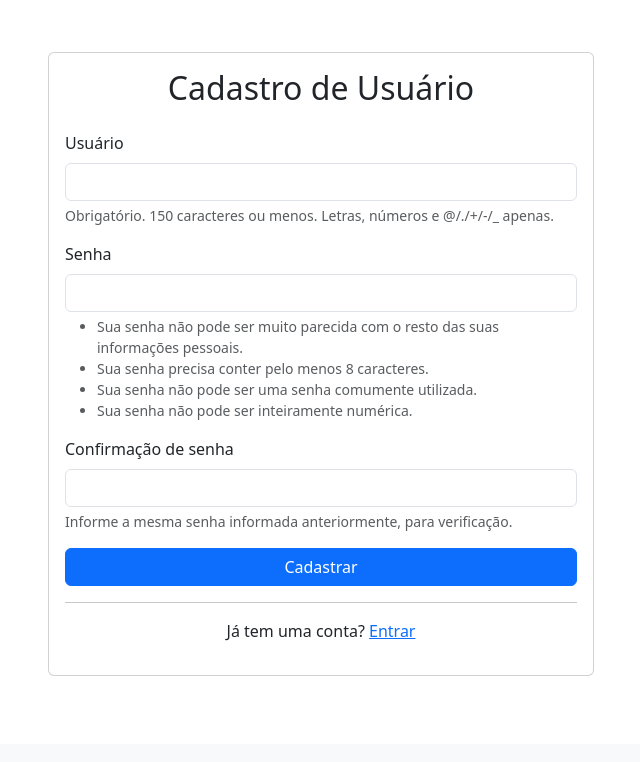
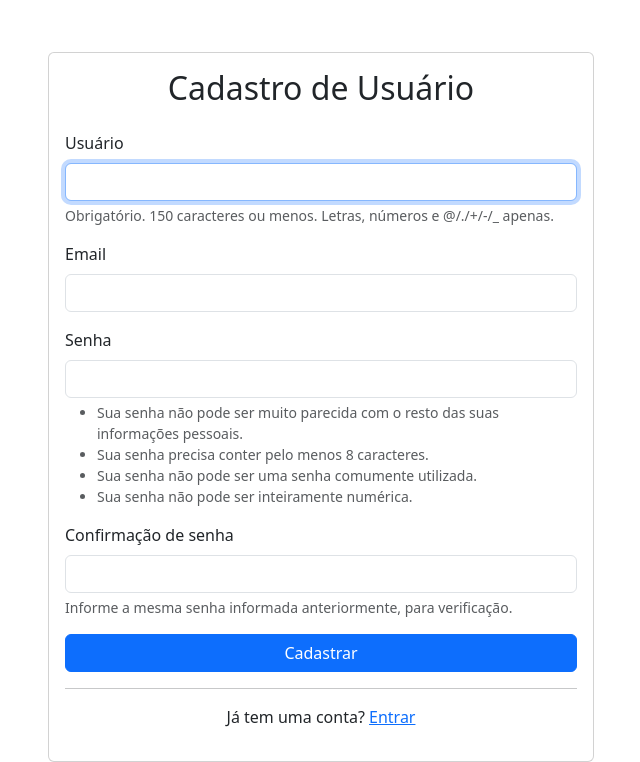
Before and after one commit to Pedro-A10/Monitoria_Academica, a Django app: page /registrar/ in a window 1280 px wide. Shown: the part 56-818 px from the top of the page, without its empty margins (319-959 px from the left). Before the commit the page ends 732 px from the top, so only its background shows below. Run offline with Django 5.2, Linux system fonts and the light colour scheme.

Commit message:
final ámem

```diff
--- a/contas/forms.py
+++ b/contas/forms.py
@@ -3,8 +3,38 @@ from django.contrib.auth.forms import UserCreationForm
 from django.contrib.auth.models import User
 
 class RegistroForm(UserCreationForm):
-    email = forms.EmailField(required=True)
+    email = forms.EmailField(required=True, label='Email')
 
     class Meta:
         model = User
         fields = ['username', 'email', 'password1', 'password2']
+
+    def clean(self):
+        cleaned_data = super().clean()
+        email = cleaned_data.get('email')
+        if email and User.objects.filter(email=email).exists():
+            self.add_error('email', 'Este email já está em uso.')
+        return cleaned_data
+
+    def save(self, commit=True):
+        user = super().save(commit=False)
+        user.email = self.cleaned_data.get('email')
+        if commit:
+            user.save()
+        return user
+
+    def __init__(self, *args, **kwargs):
+        super().__init__(*args, **kwargs)
+        for name, field in self.fields.items():
+            classes = field.widget.attrs.get('class', '')
+            if 'form-control' not in classes:
+                field.widget.attrs['class'] = (classes + ' form-control').strip()
+
+    def clean_email(self):
+        email = self.cleaned_data.get('email')
+        if email:
+            email = email.strip()
+            if '@' not in email:
+                raise forms.ValidationError('O email deve conter o caractere "@".')
+            return email.lower()
+        return email
--- a/contas/templates/contas/registrar.html
+++ b/contas/templates/contas/registrar.html
@@ -35,12 +35,12 @@
                     {% for field in form %}
                         <div class="mb-3">
                             <label for="{{ field.id_for_label }}" class="form-label">{{ field.label }}</label>
-                            {{ field.errors }}
-                            <input type="{{ field.field.widget.input_type }}"
-                                   name="{{ field.html_name }}"
-                                   id="{{ field.id_for_label }}"
-                                   class="form-control {% if field.errors %}is-invalid{% endif %}"
-                                   {% if field.field.required %}required{% endif %}>
+                            {% if field.errors %}
+                                {{ field.errors }}
+                                {{ field }}
+                            {% else %}
+                                {{ field }}
+                            {% endif %}
                             {% if field.help_text %}
                                 <div class="form-text">{{ field.help_text }}</div>
                             {% endif %}
--- a/contas/views.py
+++ b/contas/views.py
@@ -1,5 +1,6 @@
 from django.contrib.auth import authenticate, login, logout
-from django.contrib.auth.forms import AuthenticationForm, UserCreationForm
+from django.contrib.auth.forms import AuthenticationForm
+from .forms import RegistroForm
 from django.shortcuts import render, redirect
 from django.contrib import messages
 
@@ -24,11 +25,19 @@ def logout_view(request):
 
 def registrar_view(request):
     if request.method == 'POST':
-        form = UserCreationForm(request.POST)
+        form = RegistroForm(request.POST)
         if form.is_valid():
             form.save()
             messages.success(request, 'Conta criada com sucesso! Faça login.')
             return redirect('login')
+        else:
+            # adicionar classe 'is-invalid' aos widgets dos campos com erro
+            for field_name in form.errors:
+                if field_name in form.fields:
+                    widget = form.fields[field_name].widget
+                    existing = widget.attrs.get('class', '')
+                    if 'is-invalid' not in existing:
+                        widget.attrs['class'] = (existing + ' is-invalid').strip()
     else:
-        form = UserCreationForm()
+        form = RegistroForm()
     return render(request, 'contas/registrar.html', {'form': form})
```
Also changed, not shown: monitorias/templates/monitorias/listar.html (+19 -0 lines), db.sqlite3.
